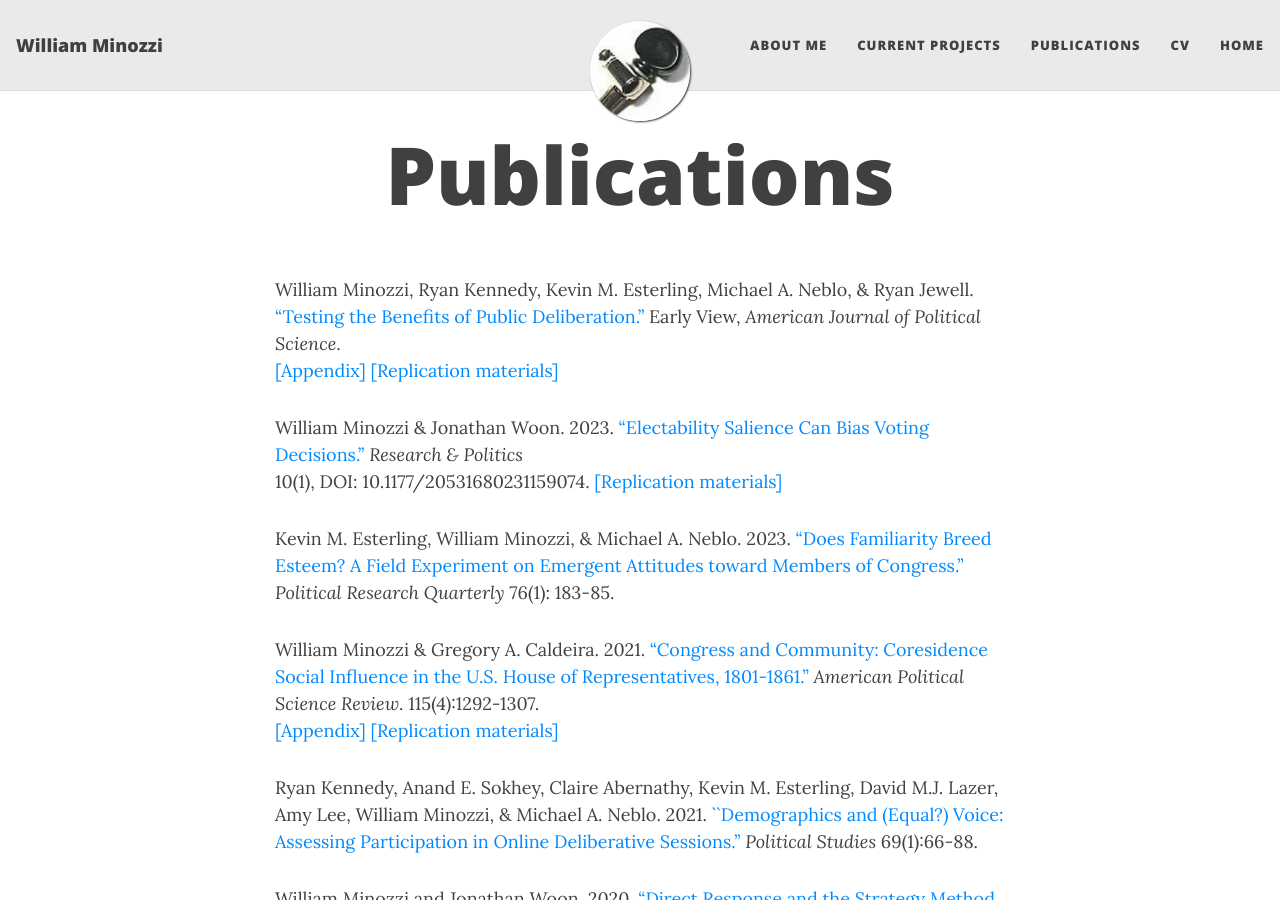
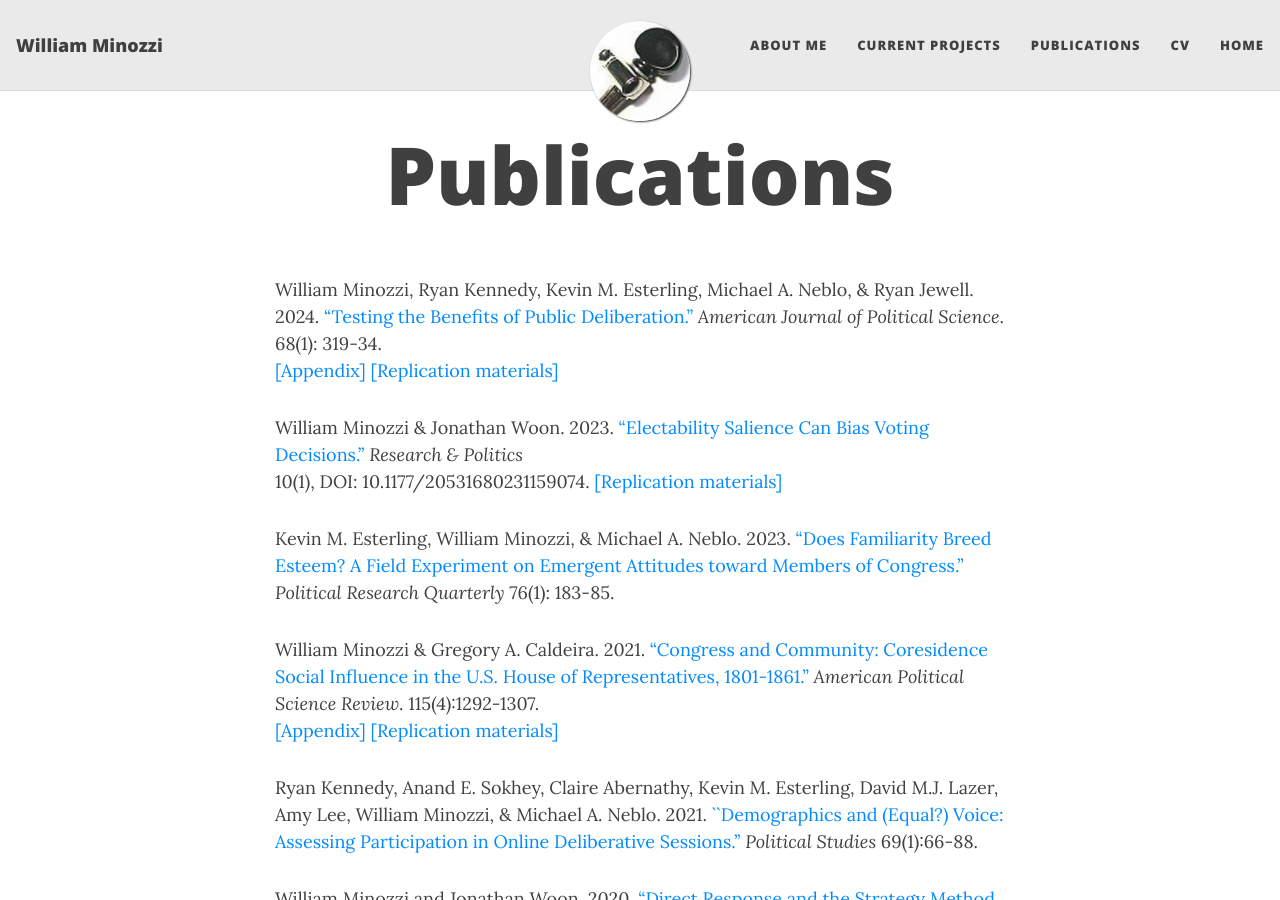
Before and after one commit to minozzi/minozzi.github.io, a Jekyll site: the page built from publications.md, in a window 1280 px wide and 900 px high. Built offline with Jekyll 4.4.1, drawn with Linux system fonts in a browser that asks for light colours; nearby versions of some CDN libraries.

Commit message:
update testing benefits publication details

```diff
--- a/publications.md
+++ b/publications.md
@@ -4,8 +4,10 @@ title: Publications
 ---
 
 William Minozzi, Ryan Kennedy, Kevin M. Esterling, Michael A. Neblo, & Ryan Jewell.
+2024.
 ["Testing the Benefits of Public Deliberation."](http://doi.org/10.1111/ajps.12775)
-Early View, *American Journal of Political Science*.
+*American Journal of Political Science*.
+68(1): 319-34.
 [\[Appendix\]](testing-benefitsappendix.pdf)
 [\[Replication materials\]](https://doi.org/10.7910/DVN/VSVBTP)
 
```
Also changed, not shown: 1 other file.
